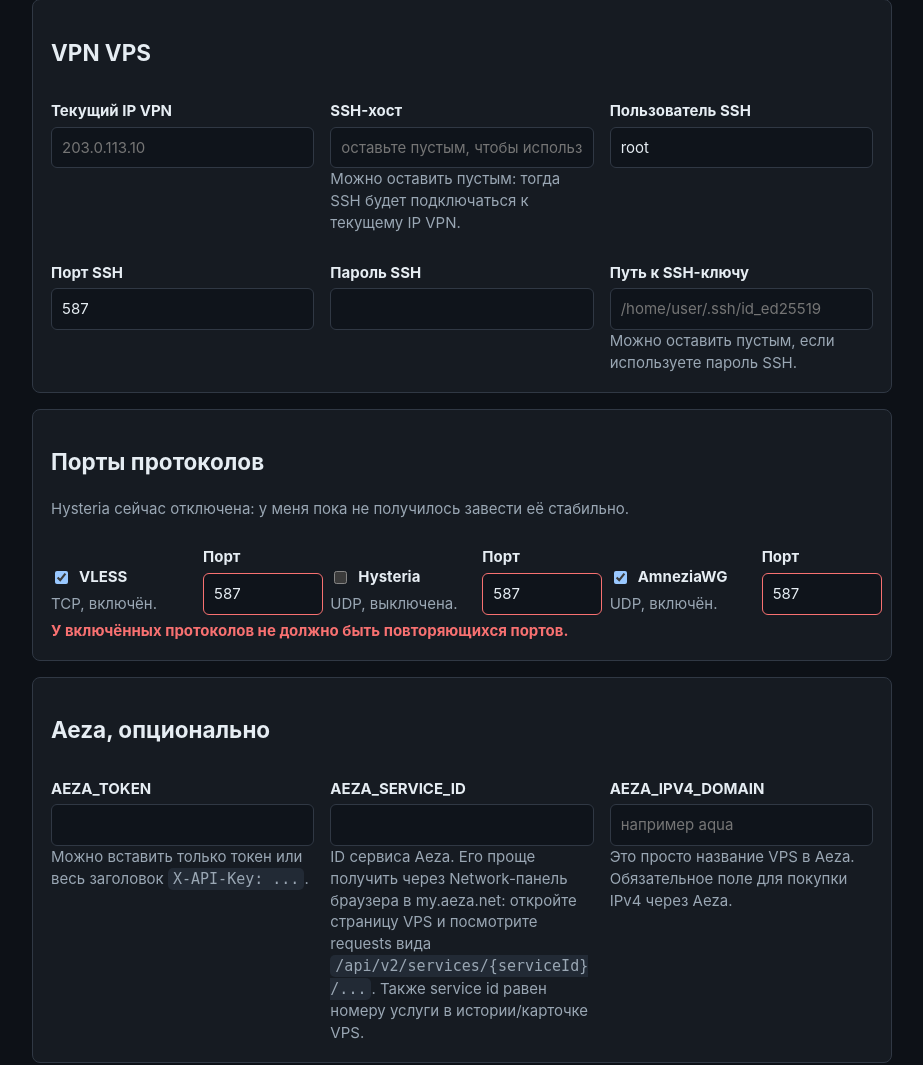
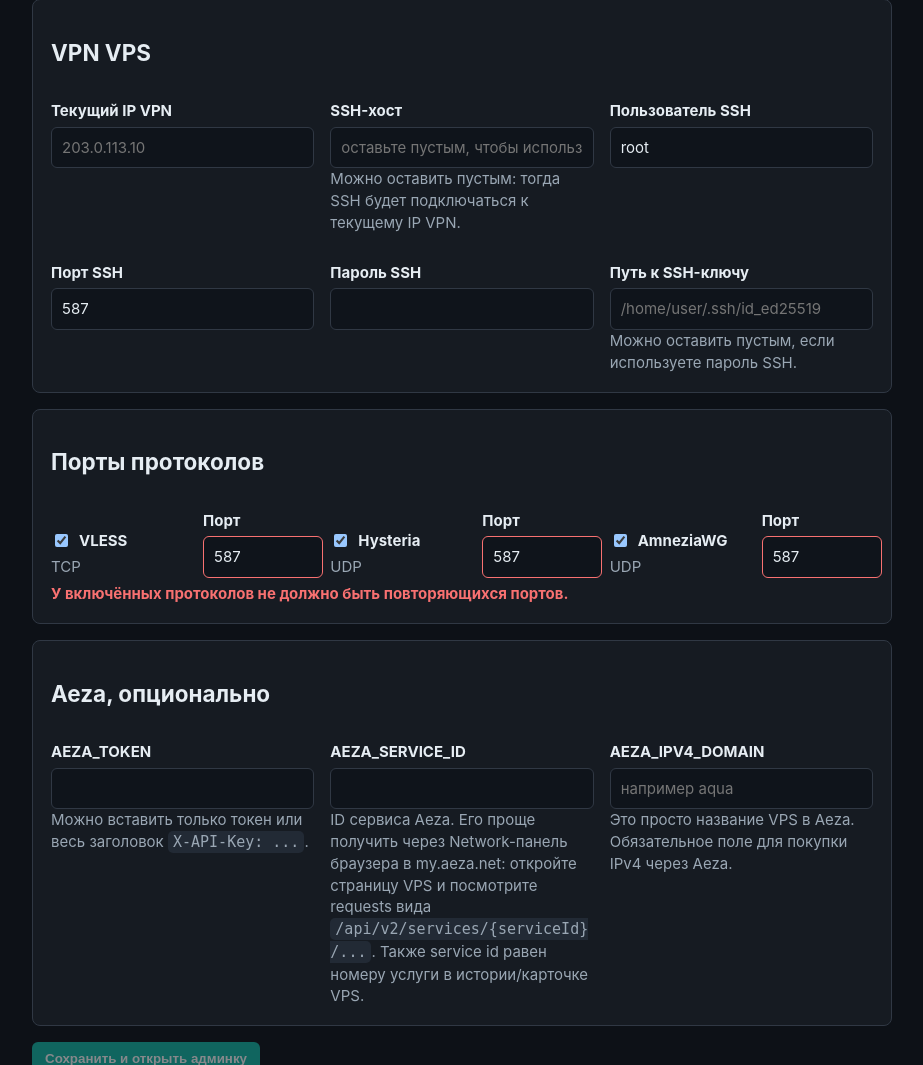
Before and after one commit to nevrozzkie/AutoVPN, a FastAPI app: page /admin/setup in a window 1280 px wide. Shown: the part 414-1479 px from the top of the page, without its empty margins (178-1101 px from the left). Run offline with FastAPI, Linux system fonts and the light colour scheme; data comes from the database, SQL or seed files in the repository; data that the repository does not hold is empty; some libraries are stand-ins or nearby versions.

Commit message:
Enable Hysteria by default

```diff
--- a/app/runtime_config.py
+++ b/app/runtime_config.py
@@ -128,7 +128,7 @@ def vless_port() -> int | None:
 
 
 def hysteria_port() -> int | None:
-    return protocol_port("hysteria", settings.hysteria_port, False)
+    return protocol_port("hysteria", settings.hysteria_port, True)
 
 
 def amnezia_port() -> int | None:
@@ -152,7 +152,7 @@ def vless_enabled() -> bool:
 
 
 def hysteria_enabled() -> bool:
-    return protocol_enabled("hysteria", False)
+    return protocol_enabled("hysteria", True)
 
 
 def amnezia_enabled() -> bool:
--- a/app/templates/setup.html
+++ b/app/templates/setup.html
@@ -65,7 +65,6 @@
 
         <section>
           <h2>Порты протоколов</h2>
-          <p class="muted">Hysteria сейчас отключена: у меня пока не получилось завести её стабильно.</p>
           <div class="grid">
             <div class="protocol-row">
               <div>
@@ -73,7 +72,7 @@
                   <input id="vless_enabled_value" name="vless_enabled_value" type="checkbox" {% if vless_enabled %}checked{% endif %}>
                   VLESS
                 </label>
-                <span class="muted">TCP, включён.</span>
+                <span class="muted">TCP</span>
               </div>
               <div>
                 <label for="vless_port_value">Порт</label>
@@ -86,7 +85,7 @@
                   <input id="hysteria_enabled_value" name="hysteria_enabled_value" type="checkbox" {% if hysteria_enabled %}checked{% endif %}>
                   Hysteria
                 </label>
-                <span class="muted">UDP, выключена.</span>
+                <span class="muted">UDP</span>
               </div>
               <div>
                 <label for="hysteria_port_value">Порт</label>
@@ -99,7 +98,7 @@
                   <input id="amnezia_enabled_value" name="amnezia_enabled_value" type="checkbox" {% if amnezia_enabled %}checked{% endif %}>
                   AmneziaWG
                 </label>
-                <span class="muted">UDP, включён.</span>
+                <span class="muted">UDP</span>
               </div>
               <div>
                 <label for="amnezia_port_value">Порт</label>
```
Also changed, not shown: tests/test_subscriptions.py (+4 -3 lines), README.md.
